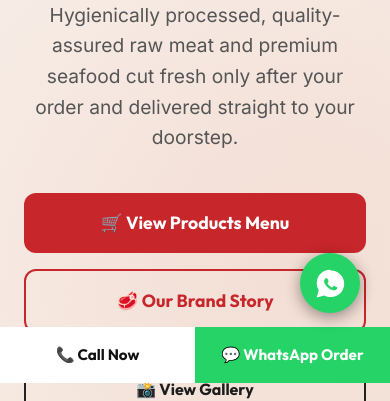
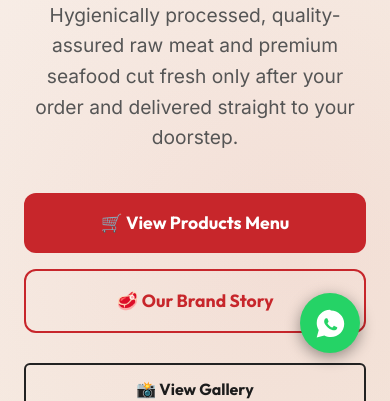
Before and after one commit to akumaisgone-bit/meatus, a website built with Vite: page index.html in a window 390 px wide. Shown: the part 461-862 px from the top of the page. Built offline with nearby package versions, Linux system fonts and the light colour scheme.

Commit message:
Remove bottom mobile Call and WhatsApp CTA bar and reset layout positions

```diff
--- a/index.html
+++ b/index.html
@@ -292,12 +292,6 @@
         <svg viewBox="0 0 24 24"><path fill="#fff" d="M12.012 2c-5.506 0-9.97 4.463-9.97 9.969 0 1.935.555 3.738 1.512 5.271l-1.528 5.59 5.742-1.505c1.472.808 3.147 1.268 4.931 1.268 5.506 0 9.97-4.463 9.97-9.969 0-5.506-4.464-9.969-9.97-9.969zm5.347 14.18c-.226.634-1.144 1.206-1.583 1.272-.395.06-1.121.218-3.037-.533-2.45-.96-4.004-3.447-4.124-3.607-.121-.161-.989-1.312-.989-2.502 0-1.19.623-1.776.845-2.018.223-.242.483-.303.644-.303.161 0 .322.003.463.009.146.006.342-.056.536.402.2.472.684 1.666.744 1.787.06.121.101.262.02.423-.081.161-.121.262-.242.403-.121.141-.253.313-.362.423-.121.121-.248.253-.107.494.141.242.628 1.032 1.348 1.672.93.826 1.713 1.082 1.955 1.203.242.121.383.101.524-.06.141-.161.604-.705.765-.947.161-.242.322-.202.543-.121.221.081 1.402.661 1.643.782.242.121.403.181.463.282.06.101.06.584-.166 1.218z"/></svg>
     </a>
 
-    <!-- Sticky bottom CTA bar (Mobile Only) -->
-    <div class="mobile-sticky-cta">
-        <a href="tel:9045994333" class="cta-call">📞 Call Now</a>
-        <a href="https://wa.me/919045994333" class="cta-wa">💬 WhatsApp Order</a>
-    </div>
-
     <!-- Scripts -->
     <script type="module" src="script.js"></script>
 </body>
--- a/style.css
+++ b/style.css
@@ -1876,22 +1876,6 @@ body {
     .contact-cards-grid {
         grid-template-columns: 1fr;
     }
-
-    .mobile-sticky-cta {
-        display: flex;
-    }
-
-    .floating-wa {
-        bottom: 70px; /* shift above sticky cta bar */
-    }
-
-    .sticky-cart-bar {
-        bottom: 53px; /* shift above sticky mobile bar */
-    }
-
-    body {
-        padding-bottom: 53px; /* prevent text hiding behind sticky bar */
-    }
 }
 
 @media (max-width: 480px) {
```
Also changed, not shown: about.html (+0 -5 lines), contact.html (+0 -5 lines), gallery.html (+0 -5 lines), products.html (+0 -5 lines), reviews.html (+0 -5 lines).
